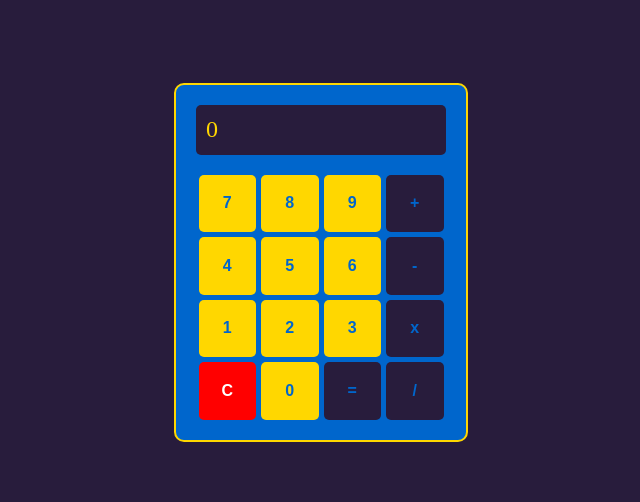
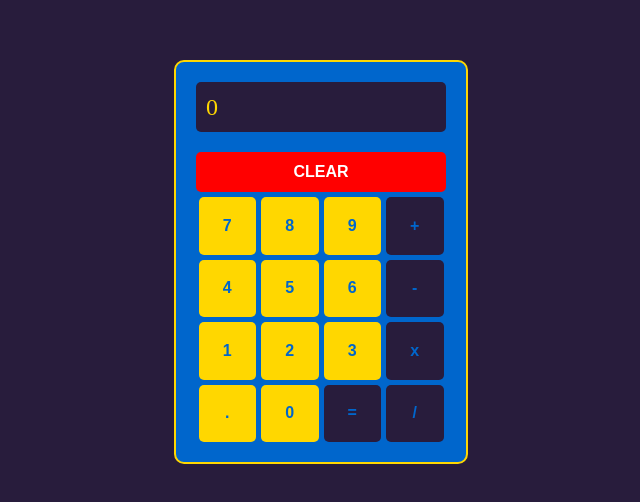
Before and after one commit to Rod-97/calculator, a plain HTML site: page index.html in a window 1280 px wide. Shown: the part 146-648 px from the top of the page, without its empty margins (319-959 px from the left). Drawn offline with Linux system fonts and the light colour scheme.

Commit message:
dot button styling

```diff
--- a/index.html
+++ b/index.html
@@ -12,7 +12,9 @@
       <div id="display">
         <p id="display-num">0</p>
       </div>
+
       <div id="btn-container">
+        <button class="btn clear-btn">CLEAR</button>
         <button class="btn digit-btn">7</button>
         <button class="btn digit-btn">8</button>
         <button class="btn digit-btn">9</button>
@@ -25,7 +27,7 @@
         <button class="btn digit-btn">2</button>
         <button class="btn digit-btn">3</button>
         <button class="btn operator-btn">x</button>
-        <button class="btn clear-btn">C</button>
+        <button class="btn dot-btn">.</button>
         <button class="btn digit-btn">0</button>
         <button class="btn equal-btn">=</button>
         <button class="btn operator-btn">/</button>
--- a/styles.css
+++ b/styles.css
@@ -54,14 +54,14 @@ body {
   width: calc(25% - var(--btn-gap));
   aspect-ratio: 1;
   cursor: pointer;
-
   font-weight: bold;
   border: none;
   border-radius: 5px;
   font-size: 16px;
 }
 
-.digit-btn {
+.digit-btn,
+.dot-btn {
   background-color: gold;
 }
 
@@ -71,6 +71,7 @@ body {
 }
 
 .digit-btn,
+.dot-btn,
 .operator-btn,
 .equal-btn {
   color: var(--navy-blue);
@@ -83,6 +84,12 @@ body {
 .clear-btn {
   background-color: red;
   color: white;
+  width: 100%;
+  height: 30px;
+  padding: 20px;
+  display: flex;
+  justify-content: center;
+  align-items: center;
 
   &:hover {
     background-color: white;
```
